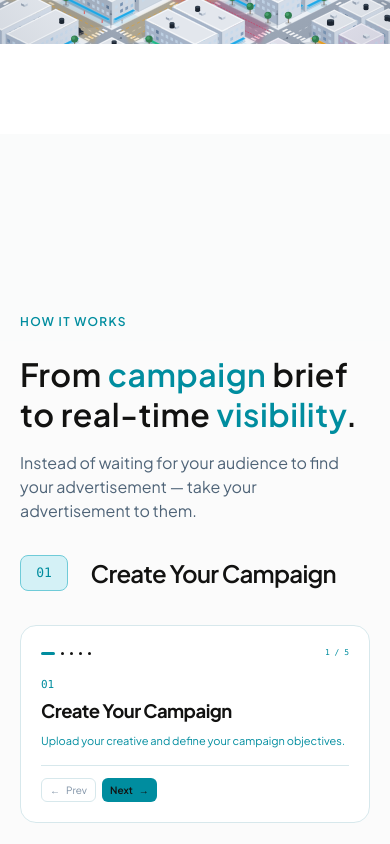
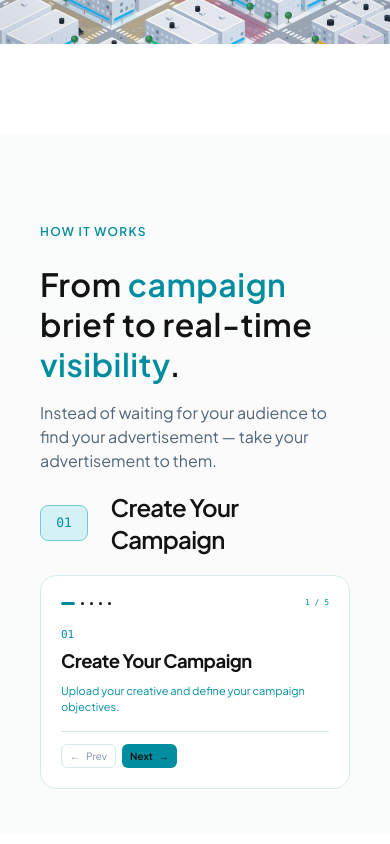
Before and after one commit to Wuraola-Adebisi/For-Adbox, a React (Vite) app: page / in a window 390 px wide. Shown: the part 4740-5584 px from the top of the page. Built offline with nearby package versions, Linux system fonts and the light colour scheme.

Commit message:
fix: refine how it works mobile layout

```diff
--- a/src/sections/HowItWorks.tsx
+++ b/src/sections/HowItWorks.tsx
@@ -54,13 +54,23 @@ export function HowItWorks() {
     }, 220);
   };
 
+  const getTravel = (story: HTMLDivElement) => {
+    const isMobile = window.matchMedia("(max-width: 767px)").matches;
+
+    if (isMobile) {
+      return story.offsetHeight;
+    }
+
+    return Math.max(1, story.offsetHeight - window.innerHeight);
+  };
+
   const goToStep = (index: number) => {
     const story = storyRef.current;
     if (!story) return;
 
     const next = Math.min(steps.length - 1, Math.max(0, index));
 
-    const travel = Math.max(1, story.offsetHeight - window.innerHeight);
+    const travel = getTravel(story);
     const progress = next / (steps.length - 1);
 
     const position =
@@ -83,10 +93,14 @@ export function HowItWorks() {
       const story = storyRef.current;
       if (!story) return;
 
+      const isMobile = window.matchMedia("(max-width: 767px)").matches;
+      const travel = getTravel(story);
+
       const rect = story.getBoundingClientRect();
-      const travel = Math.max(1, story.offsetHeight - window.innerHeight);
 
-      const progress = Math.min(1, Math.max(0, -rect.top / travel));
+      const progress = isMobile
+        ? Math.min(1, Math.max(0, -rect.top / travel))
+        : Math.min(1, Math.max(0, -rect.top / travel));
 
       const next = Math.min(
         steps.length - 1,
@@ -128,10 +142,13 @@ export function HowItWorks() {
       tone="surface"
       id="how-it-works"
       containerSize="wide"
-      className="bg-how-bg pt-[92px] pb-[96px] md:pt-[180px]"
+      className="bg-how-bg h-[700px] p-0 md:h-auto md:pt-[180px] md:pb-[96px]"
     >
-      <div ref={storyRef} className="relative min-h-[500vh]">
-        <div className="sticky top-0 z-10 flex min-h-screen items-start pt-[88px]">
+      <div
+        ref={storyRef}
+        className="relative box-border h-[700px] px-5 pt-[90px] pb-[64px] md:h-auto md:min-h-[500vh] md:px-0 md:pt-0 md:pb-0"
+      >
+        <div className="sticky top-0 z-10 flex h-full min-h-0 items-start pt-0 md:min-h-screen md:pt-[88px]">
           <div className="grid w-full items-start gap-x-8 gap-y-8 md:grid-cols-[533.5fr_538.5fr] md:gap-y-[54px]">
             <div className="md:col-start-1 md:row-start-1">
               <Eyebrow>How it works</Eyebrow>
```
